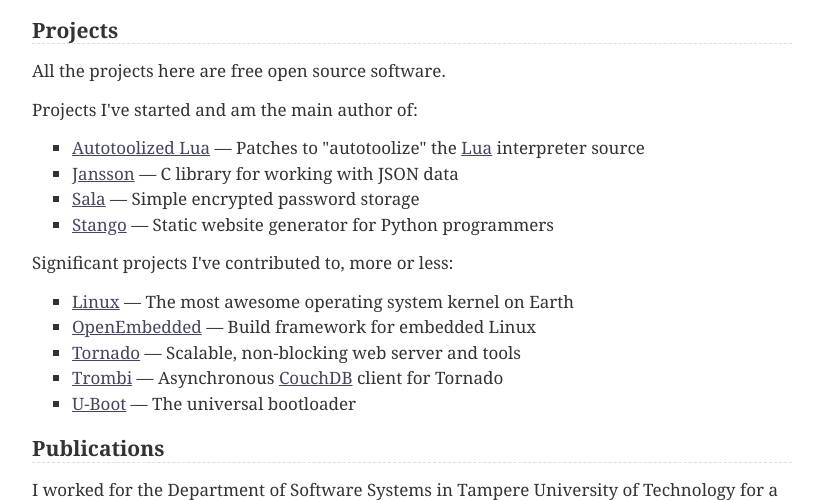
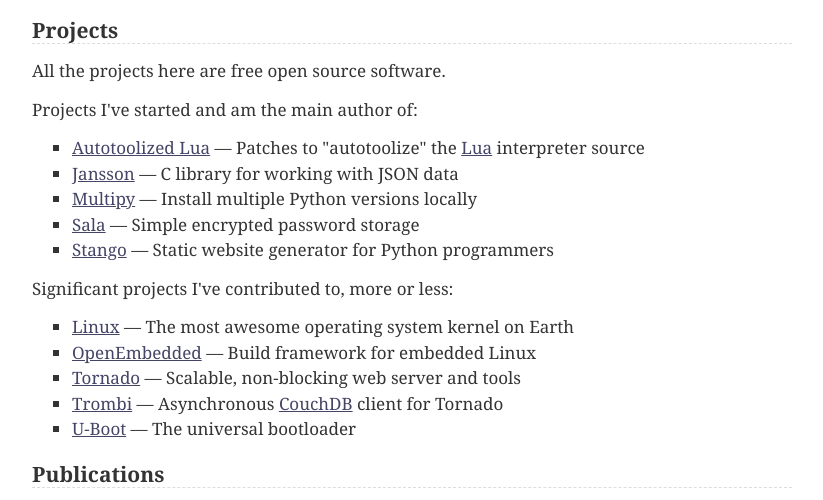
Before and after one commit to akheron/www.digip.org, a Python web app: template templates/about.html in a window 1280 px wide. Shown: the part 495-995 px from the top of the page, without its empty margins (228-1051 px from the left). Run offline with Jinja, Linux system fonts and the light colour scheme; the template is opened without the code that fills it, so the values that code supplies are empty; some libraries are stand-ins or nearby versions.

Commit message:
Update projects
- Add link to multipy

- Change the sala link to point to /sala/ instead of the PyPI page

```diff
--- a/templates/about.html
+++ b/templates/about.html
@@ -75,8 +75,10 @@
     </li>
     <li><a href="/jansson/">Jansson</a> &mdash; C library for working
       with JSON data</li>
-    <li><a href="http://pypi.python.org/pypi/sala">Sala</a> &mdash;
-      Simple encrypted password storage</li>
+    <li><a href="http://github.com/akheron/multipy">Multipy</a>
+      &mdash; Install multiple Python versions locally</li>
+    <li><a href="/sala/">Sala</a> &mdash; Simple encrypted password
+      storage</li>
     <li><a href="/stango/">Stango</a> &mdash; Static website generator
       for Python programmers</li>
   </ul>
```
